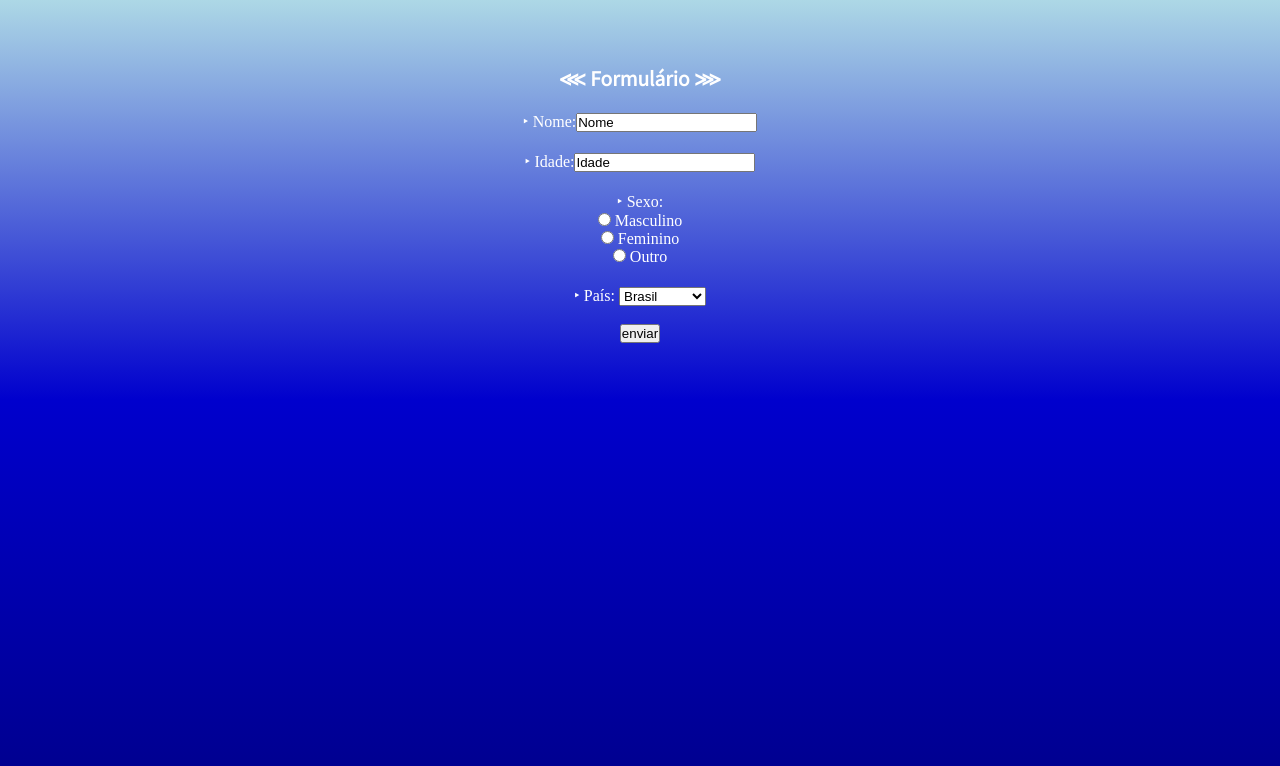
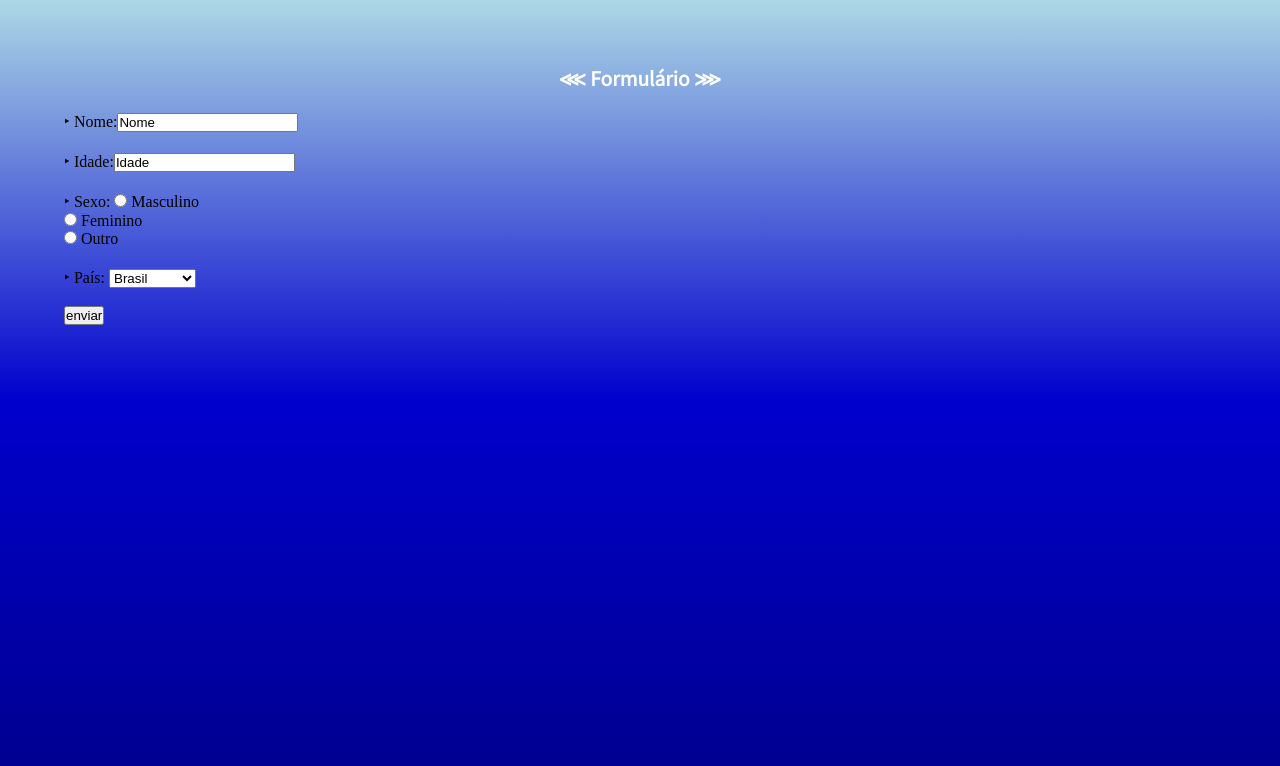
Before and after one commit to alephsramos/alice2, a plain HTML site: page index.html in a window 1280 px wide. Drawn offline with Linux system fonts and the light colour scheme.

Commit message:
Update index.html

```diff
--- a/index.html
+++ b/index.html
@@ -12,21 +12,18 @@
 
 <h1>⋘ Formulário ⋙</h1><br>
 
-<p>‣ Nome:<input id="txtNome" type="text" value="Nome" onfocus="this.value=' ';" /></p>
-<br>
-<p>‣ Idade:<input id="txtIdade" type="text" value="Idade" onfocus="this.value=' ';" /></p>
-<br>
-<p>‣ Sexo:</p>
-<p><input id="rdM" name="sexo" type="radio" ondblclick="if(this.checked){this.checked=false};"/> Masculino </p>
-<p><input id="rdF" name="sexo" type="radio" ondblclick="if(this.checked){this.checked=false};"/> Feminino </p>
-<p><input id="rdO" name="sexo" type="radio" ondblclick="if(this.checked){this.checked=false};"/> Outro </p>
-<br>
-<p>‣ País: <select id="selPais"></p>
-    <option value="Brasil">Brasil</option>
-    <option value="Croácia">Croácia</option>
-    <option value="Dinamarca">Dinamarca</option>
+‣ Nome:<input id="txtNome" type="text" value="Nome" onfocus="this.value=' ';" /><br><br>
+‣ Idade:<input id="txtIdade" type="text" value="Idade" onfocus="this.value=' ';" /><br><br>
+‣ Sexo:
+<input id="rdM" name="sexo" type="radio" ondblclick="if(this.checked){this.checked=false};"/> Masculino <br>
+<input id="rdF" name="sexo" type="radio" ondblclick="if(this.checked){this.checked=false};"/> Feminino <br>
+<input id="rdO" name="sexo" type="radio" ondblclick="if(this.checked){this.checked=false};"/> Outro <br><br>
+‣ País: <select id="selPais"><br>
+    <option value="Brasil">Brasil</option><br>
+    <option value="Croácia">Croácia</option><br>
+    <option value="Dinamarca">Dinamarca</option><br>
     <option value="Espanha">Espanha</option>
-    </select><br><br>
+  </select><br><br>
 
 <input type="button" id="result" value="enviar" onclick="enviar();"/><br>
 
```
